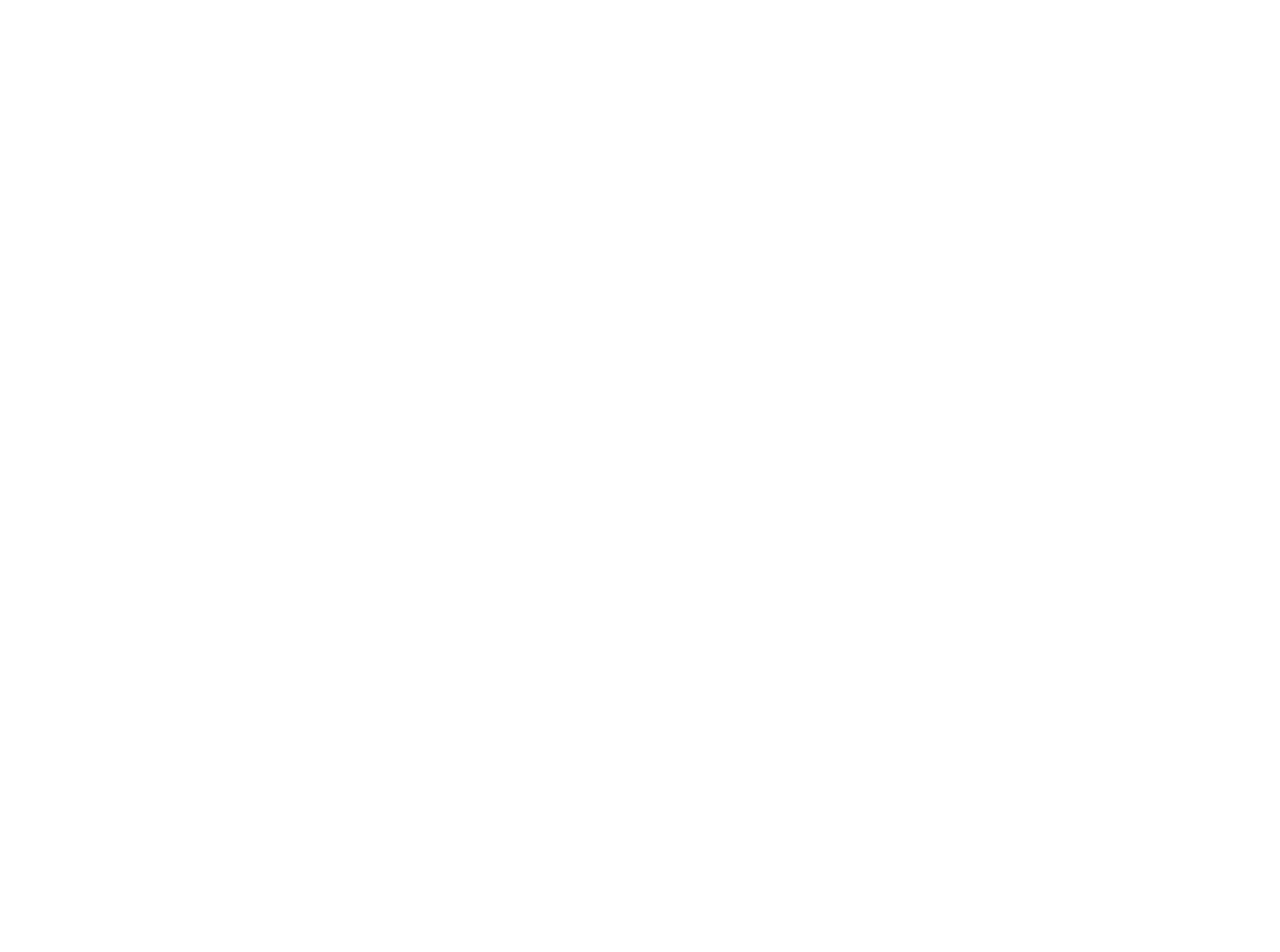
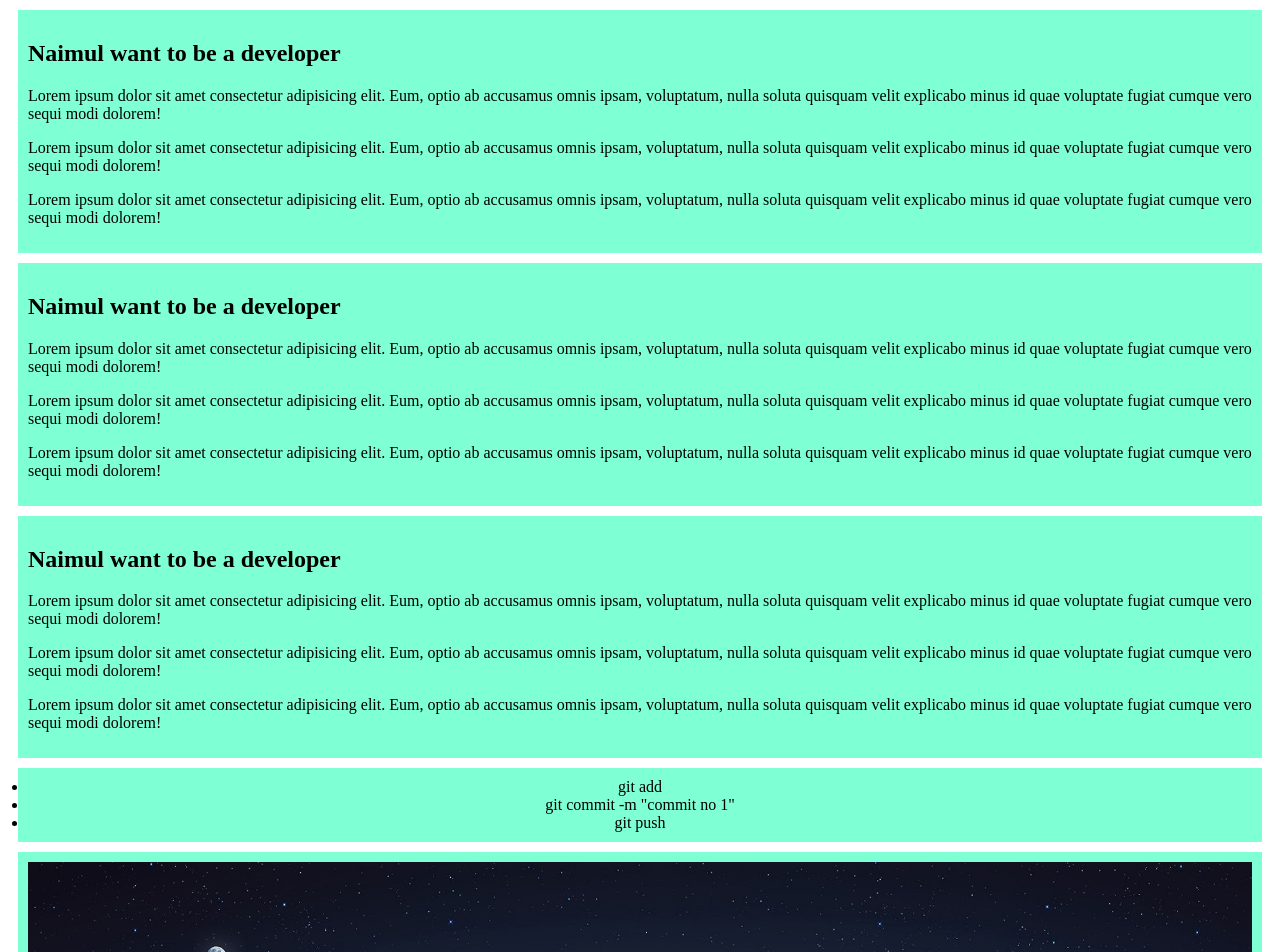
Before and after one commit to Naimul02/practice-first-github-repository, a plain HTML site: page index.html in a window 1280 px wide. Shown: the top 952 px of the page. Before the commit the page ends 800 px from the top, so only its background shows below. Drawn offline with Linux system fonts and the light colour scheme.

Commit message:
commit no 2

```diff
--- /dev/null
+++ b/css/style.css
@@ -0,0 +1,14 @@
+div{
+    background-color: aquamarine;
+    margin: 10px;
+    padding: 10px;
+}
+ul{
+  background-color: aquamarine;
+  margin: 10px;
+    padding: 10px;
+    text-align: center;
+}
+img{
+    width: 100%;
+}
--- a/index.html
+++ b/index.html
@@ -5,8 +5,38 @@
   <meta http-equiv="X-UA-Compatible" content="IE=edge">
   <meta name="viewport" content="width=device-width, initial-scale=1.0">
   <title>Document</title>
+  <link rel="stylesheet" href="css/style.css">
 </head>
 <body>
+    <div>
+        <h2>Naimul want to be a developer</h2>
+        <p>Lorem ipsum dolor sit amet consectetur adipisicing elit. Eum, optio ab accusamus omnis ipsam, voluptatum, nulla soluta quisquam velit explicabo minus id quae voluptate fugiat cumque vero sequi modi dolorem!</p>
+        <p>Lorem ipsum dolor sit amet consectetur adipisicing elit. Eum, optio ab accusamus omnis ipsam, voluptatum, nulla soluta quisquam velit explicabo minus id quae voluptate fugiat cumque vero sequi modi dolorem!</p>
+        <p>Lorem ipsum dolor sit amet consectetur adipisicing elit. Eum, optio ab accusamus omnis ipsam, voluptatum, nulla soluta quisquam velit explicabo minus id quae voluptate fugiat cumque vero sequi modi dolorem!</p>
+    </div>
+    <div>
+        <h2>Naimul want to be a developer</h2>
+        <p>Lorem ipsum dolor sit amet consectetur adipisicing elit. Eum, optio ab accusamus omnis ipsam, voluptatum, nulla soluta quisquam velit explicabo minus id quae voluptate fugiat cumque vero sequi modi dolorem!</p>
+        <p>Lorem ipsum dolor sit amet consectetur adipisicing elit. Eum, optio ab accusamus omnis ipsam, voluptatum, nulla soluta quisquam velit explicabo minus id quae voluptate fugiat cumque vero sequi modi dolorem!</p>
+        <p>Lorem ipsum dolor sit amet consectetur adipisicing elit. Eum, optio ab accusamus omnis ipsam, voluptatum, nulla soluta quisquam velit explicabo minus id quae voluptate fugiat cumque vero sequi modi dolorem!</p>
+    </div>
+    <div>
+        <h2>Naimul want to be a developer</h2>
+        <p>Lorem ipsum dolor sit amet consectetur adipisicing elit. Eum, optio ab accusamus omnis ipsam, voluptatum, nulla soluta quisquam velit explicabo minus id quae voluptate fugiat cumque vero sequi modi dolorem!</p>
+        <p>Lorem ipsum dolor sit amet consectetur adipisicing elit. Eum, optio ab accusamus omnis ipsam, voluptatum, nulla soluta quisquam velit explicabo minus id quae voluptate fugiat cumque vero sequi modi dolorem!</p>
+        <p>Lorem ipsum dolor sit amet consectetur adipisicing elit. Eum, optio ab accusamus omnis ipsam, voluptatum, nulla soluta quisquam velit explicabo minus id quae voluptate fugiat cumque vero sequi modi dolorem!</p>
+    </div>
 
+    <ul>
+        <li>git add</li>
+        <li>git  commit -m "commit no 1"</li>
+        <li>git push</li>
+    </ul>
+
+    <div>
+        <img src="images/nature.jpg" alt="">
+        <p>Lorem ipsum, dolor sit amet consectetur adipisicing elit. Omnis voluptates velit minima ut commodi, corrupti ullam! Modi voluptatum perferendis aperiam vero alias, quas voluptatibus cumque. Ratione autem quae iure mollitia.</p>
+        <button>Buy Now</button>
+    </div>
 </body>
 </html>
```
Also changed, not shown: images/nature.jpg (added).
